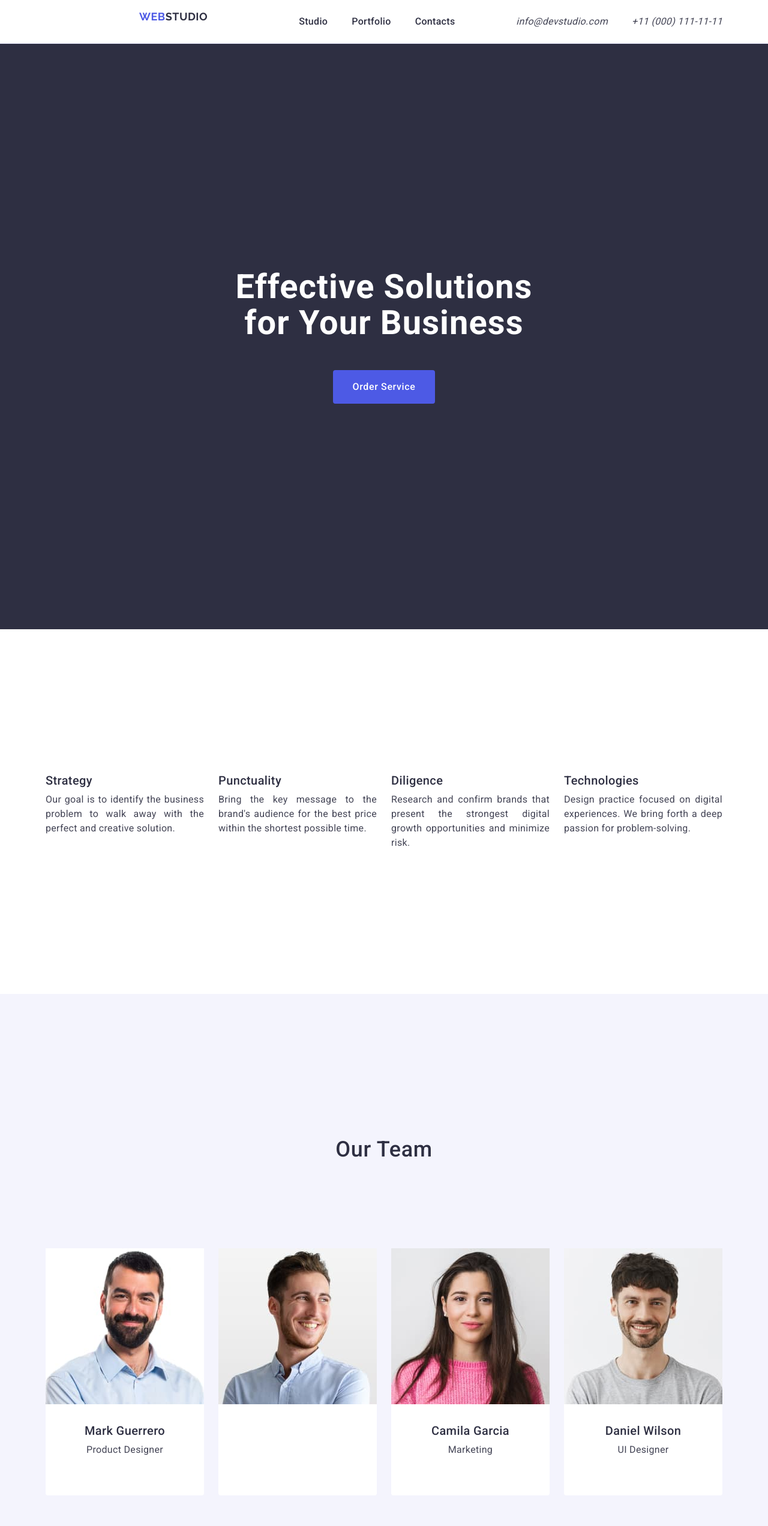
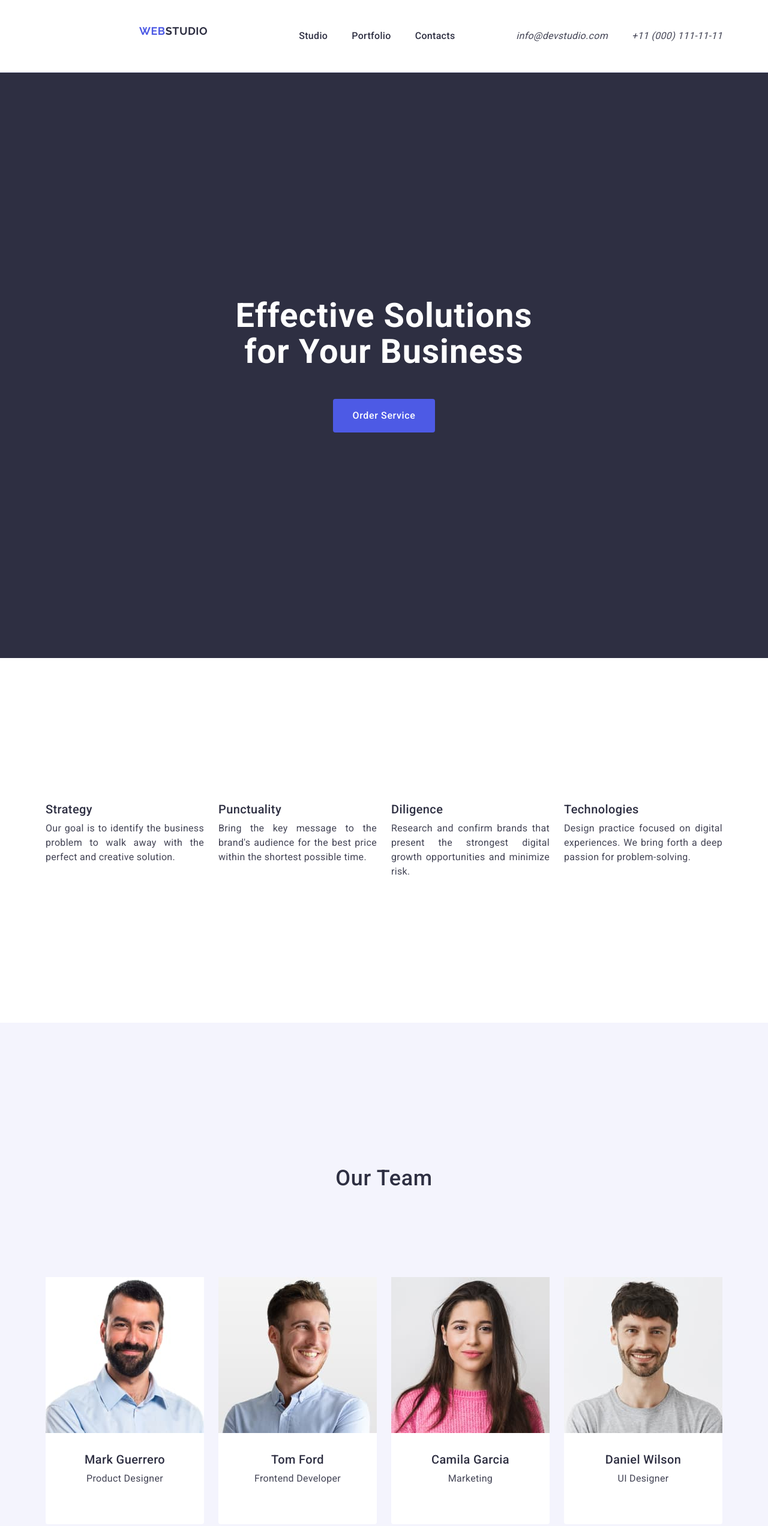
Before and after one commit to vitalia-m/goit-markup-hw-03, a plain HTML site: page index.html in a window 1280 px wide. Shown: the top 2544 px of the page at 60% size. Drawn offline with nearby package versions, Linux system fonts and the light colour scheme.

Commit message:
css/styles.css

```diff
--- a/css/styles.css
+++ b/css/styles.css
@@ -46,6 +46,9 @@
 .menu:focus
 {
 color: #404bbf;
+}
+.contact-list {
+  padding: 24px 0;
 }
 .contacts{
   color: #434455;
@@ -279,6 +282,7 @@ img {
 .nav-page {
   display: flex;
    align-items: center;
+   padding: 24px 0;
 }
 .contact-list {
   display: flex;
--- a/index.html
+++ b/index.html
@@ -111,7 +111,10 @@
                 width="264"
                 height="260"
               />
-              <div class="team-text"></div>
+              <div class="team-text">
+                <h3 class="team-name">Tom Ford</h3>
+                <p class="team-position">Frontend Developer</p>
+              </div>
             </li>
             <li class="team-repr">
               <img
@@ -221,7 +224,7 @@
       </section>
     </main>
     <footer class="footer">
-      <div>
+      <div class="container">
         <a class="logo" href="./index.html"
           >Web<span class="studio">Studio</span>
         </a>
```
